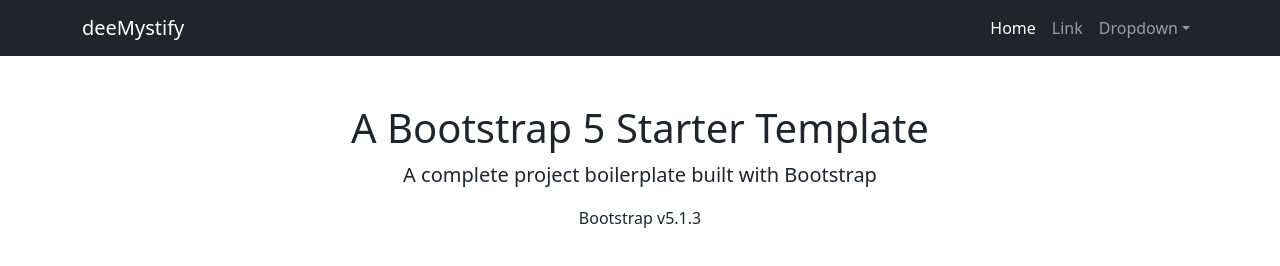
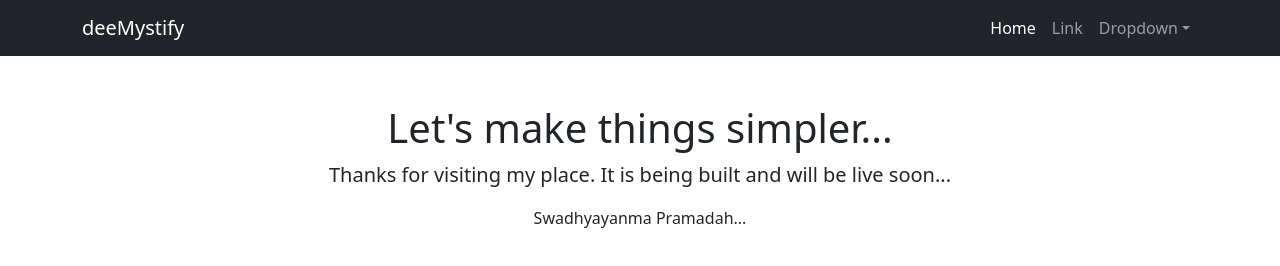
Before and after one commit to deepyad76/deemystify.ga, a website: page index.html in a window 1280 px wide. Drawn offline with nearby package versions, Linux system fonts and the light colour scheme.

Commit message:
Updated index.html

```diff
--- a/index.html
+++ b/index.html
@@ -37,9 +37,9 @@
         <!-- Page content-->
         <div class="container">
             <div class="text-center mt-5">
-                <h1>A Bootstrap 5 Starter Template</h1>
-                <p class="lead">A complete project boilerplate built with Bootstrap</p>
-                <p>Bootstrap v5.1.3</p>
+                <h1>Let's make things simpler...</h1>
+                <p class="lead">Thanks for visiting my place. It is being built and will be live soon...</p>
+                <p>Swadhyayanma Pramadah...</p>
             </div>
         </div>
         <!-- Bootstrap core JS-->
```
